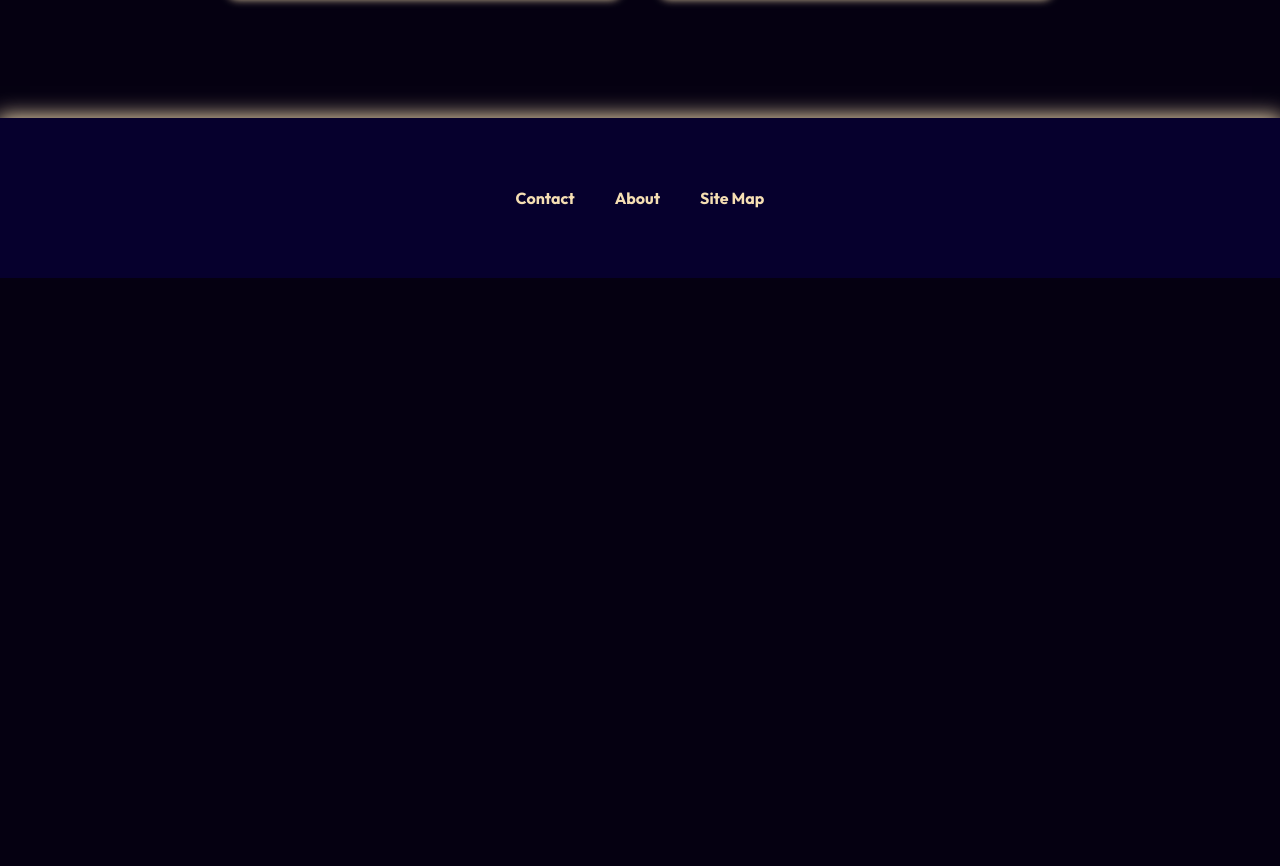
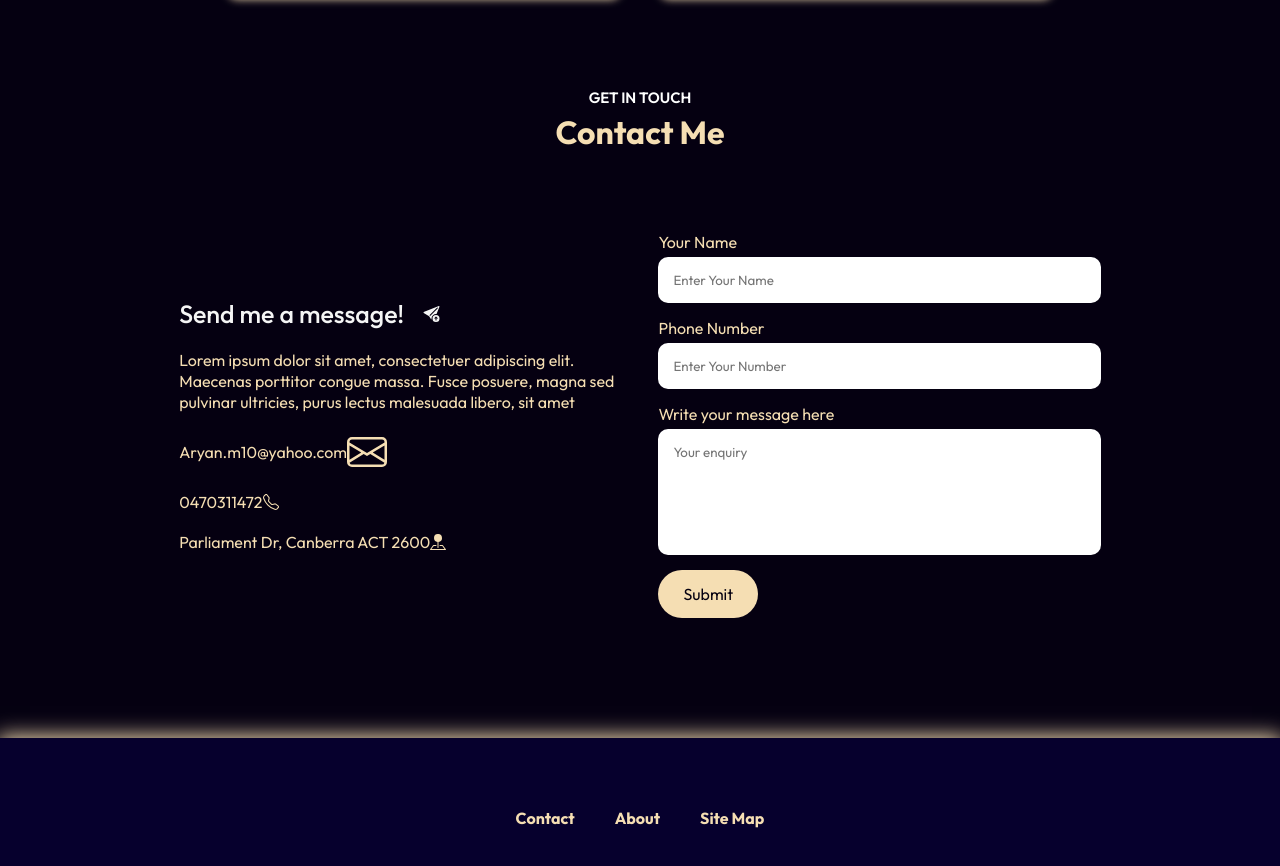
Before and after one commit to cyr0006/Portfolio, a React (Vite) app: page / in a window 1280 px wide. Shown: the part 2819-3685 px from the top of the page. Before the commit the page ends 3097 px from the top, so only its background shows below. Built offline with nearby package versions, Linux system fonts and the light colour scheme.

Commit message:
Created working contact mechanism uwing web4form

```diff
--- a/src/App.tsx
+++ b/src/App.tsx
@@ -5,6 +5,7 @@
 import Footer from "./components/Footer/Footer";
 import About from "./components/About/About";
 import Frameworks from "./components/Frameworks/Frameworks";
+import { Contact } from "./components/Contact/Contact";
 
 const App = () => {
   return (
@@ -14,9 +15,11 @@
       <div className="container">
         <Title subtitle="Languages" title="Title" />
         <Programs />
-        <About></About>
+        <About />
         <Title subtitle="My Photos" title="Gallery" />
         <Frameworks />
+        <Title subtitle="Contact Me" title="Get in touch" />
+        <Contact />
       </div>
       <Footer></Footer>
     </div>
--- /dev/null
+++ b/src/components/Contact/Contact.css
@@ -0,0 +1,56 @@
+.contact{
+    margin: 80px auto;
+    max-width: 90%;
+    display: flex;
+    align-items: center;
+    justify-content: space-between;
+}
+
+.contact-col{
+    flex-basis: 48%;
+    color: wheat
+}
+
+.contact-col h3{
+    font-weight: 500;
+    font-size: 25px;
+    color: whitesmoke;
+    display: flex;
+    align-items: center;
+    margin-bottom: 20px;
+}
+
+.contact-col h3 svg{
+    width: 35px;
+    margin-left: 10px;
+}
+
+.contact-col p{
+    max-width: 450px;
+    line-height: 1.3;
+}
+
+.contact-col ul li{
+    display: flex;
+    align-items: center ;
+    margin: 20px 0;
+}
+
+.contact form input, .contact form textarea{
+    display: block;
+    width: 100%;
+    background: white ;
+    padding: 15px;
+    border: 0;
+    outline: 0;
+    margin-bottom: 15px;
+    margin-top: 5px;
+    resize: none;
+    border-radius: 10px;
+}
+
+.contact-col span{
+    display: block;
+    margin: 20px 0;
+
+}
--- /dev/null
+++ b/src/components/Contact/Contact.tsx
@@ -0,0 +1,140 @@
+import "./Contact.css";
+import React from "react";
+
+export const Contact = () => {
+  const [result, setResult] = React.useState("");
+
+  const onSubmit = async (event: React.FormEvent<HTMLFormElement>) => {
+    event.preventDefault();
+    setResult("Sending....");
+    const formData = new FormData(event.currentTarget);
+
+    formData.append("access_key", "02c6bbbc-7e5f-49b0-82d0-68a348cffc88");
+
+    const response = await fetch("https://api.web3forms.com/submit", {
+      method: "POST",
+      body: formData,
+    });
+
+    const data = await response.json();
+
+    if (data.success) {
+      setResult("Form Submitted Successfully");
+      event.currentTarget.reset();
+    } else {
+      console.log("Error", data);
+      setResult(data.message);
+    }
+  };
+
+  return (
+    <div className="contact">
+      <div className="contact-col">
+        <h3>
+          Send me a message!
+          <svg
+            xmlns="http://www.w3.org/2000/svg"
+            width="16"
+            height="16"
+            fill="currentColor"
+            className="bi bi-send-arrow-up-fill"
+            viewBox="0 0 16 16"
+          >
+            <path
+              fill-rule="evenodd"
+              d="M15.854.146a.5.5 0 0 1 .11.54L13.026 8.03A4.5 4.5 0 0 0 8 12.5c0 .5 0 1.5-.773.36l-1.59-2.498L.644 7.184l-.002-.001-.41-.261a.5.5 0 0 1 .083-.886l.452-.18.001-.001L15.314.035a.5.5 0 0 1 .54.111M6.637 10.07l7.494-7.494.471-1.178-1.178.471L5.93 9.363l.338.215a.5.5 0 0 1 .154.154z"
+            />
+            <path
+              fill-rule="evenodd"
+              d="M12.5 16a3.5 3.5 0 1 0 0-7 3.5 3.5 0 0 0 0 7m.354-5.354a.5.5 0 0 0-.722.016l-1.149 1.25a.5.5 0 1 0 .737.676l.28-.305V14a.5.5 0 0 0 1 0v-1.793l.396.397a.5.5 0 0 0 .708-.708z"
+            />
+          </svg>
+        </h3>
+        <p>
+          Lorem ipsum dolor sit amet, consectetuer adipiscing elit. Maecenas
+          porttitor congue massa. Fusce posuere, magna sed pulvinar ultricies,
+          purus lectus malesuada libero, sit amet
+        </p>
+        <ul>
+          <li>
+            Aryan.m10@yahoo.com{" "}
+            <svg
+              xmlns="http://www.w3.org/2000/svg"
+              width="40"
+              height="40"
+              fill="currentColor"
+              className="bi bi-envelope"
+              viewBox="0 0 16 16"
+            >
+              <path d="M0 4a2 2 0 0 1 2-2h12a2 2 0 0 1 2 2v8a2 2 0 0 1-2 2H2a2 2 0 0 1-2-2zm2-1a1 1 0 0 0-1 1v.217l7 4.2 7-4.2V4a1 1 0 0 0-1-1zm13 2.383-4.708 2.825L15 11.105zm-.034 6.876-5.64-3.471L8 9.583l-1.326-.795-5.64 3.47A1 1 0 0 0 2 13h12a1 1 0 0 0 .966-.741M1 11.105l4.708-2.897L1 5.383z" />
+            </svg>
+          </li>
+          <li>
+            0470311472{" "}
+            <svg
+              xmlns="http://www.w3.org/2000/svg"
+              width="16"
+              height="16"
+              fill="currentColor"
+              className="bi bi-telephone"
+              viewBox="0 0 16 16"
+            >
+              <path d="M3.654 1.328a.678.678 0 0 0-1.015-.063L1.605 2.3c-.483.484-.661 1.169-.45 1.77a17.6 17.6 0 0 0 4.168 6.608 17.6 17.6 0 0 0 6.608 4.168c.601.211 1.286.033 1.77-.45l1.034-1.034a.678.678 0 0 0-.063-1.015l-2.307-1.794a.68.68 0 0 0-.58-.122l-2.19.547a1.75 1.75 0 0 1-1.657-.459L5.482 8.062a1.75 1.75 0 0 1-.46-1.657l.548-2.19a.68.68 0 0 0-.122-.58zM1.884.511a1.745 1.745 0 0 1 2.612.163L6.29 2.98c.329.423.445.974.315 1.494l-.547 2.19a.68.68 0 0 0 .178.643l2.457 2.457a.68.68 0 0 0 .644.178l2.189-.547a1.75 1.75 0 0 1 1.494.315l2.306 1.794c.829.645.905 1.87.163 2.611l-1.034 1.034c-.74.74-1.846 1.065-2.877.702a18.6 18.6 0 0 1-7.01-4.42 18.6 18.6 0 0 1-4.42-7.009c-.362-1.03-.037-2.137.703-2.877z" />
+            </svg>
+          </li>
+          <li>
+            Parliament Dr, Canberra ACT 2600{" "}
+            <svg
+              xmlns="http://www.w3.org/2000/svg"
+              width="16"
+              height="16"
+              fill="currentColor"
+              className="bi bi-pin-map-fill"
+              viewBox="0 0 16 16"
+            >
+              <path
+                fill-rule="evenodd"
+                d="M3.1 11.2a.5.5 0 0 1 .4-.2H6a.5.5 0 0 1 0 1H3.75L1.5 15h13l-2.25-3H10a.5.5 0 0 1 0-1h2.5a.5.5 0 0 1 .4.2l3 4a.5.5 0 0 1-.4.8H.5a.5.5 0 0 1-.4-.8z"
+              />
+              <path
+                fill-rule="evenodd"
+                d="M4 4a4 4 0 1 1 4.5 3.969V13.5a.5.5 0 0 1-1 0V7.97A4 4 0 0 1 4 3.999z"
+              />
+            </svg>
+          </li>
+        </ul>
+      </div>
+      <div className="contact-col">
+        <form onSubmit={onSubmit}>
+          <label>Your Name</label>
+          <input
+            type="text"
+            name="name"
+            placeholder="Enter Your Name"
+            required
+          />
+
+          <label>Phone Number</label>
+          <input
+            type="tel"
+            name="phone"
+            placeholder="Enter Your Number"
+            required
+          />
+
+          <label>Write your message here</label>
+          <textarea
+            name="message"
+            rows={6}
+            placeholder="Your enquiry"
+            required
+          />
+          <button type="submit" className="btn light-btn">
+            Submit
+          </button>
+        </form>
+        <span>{result}</span>
+      </div>
+    </div>
+  );
+};
```
